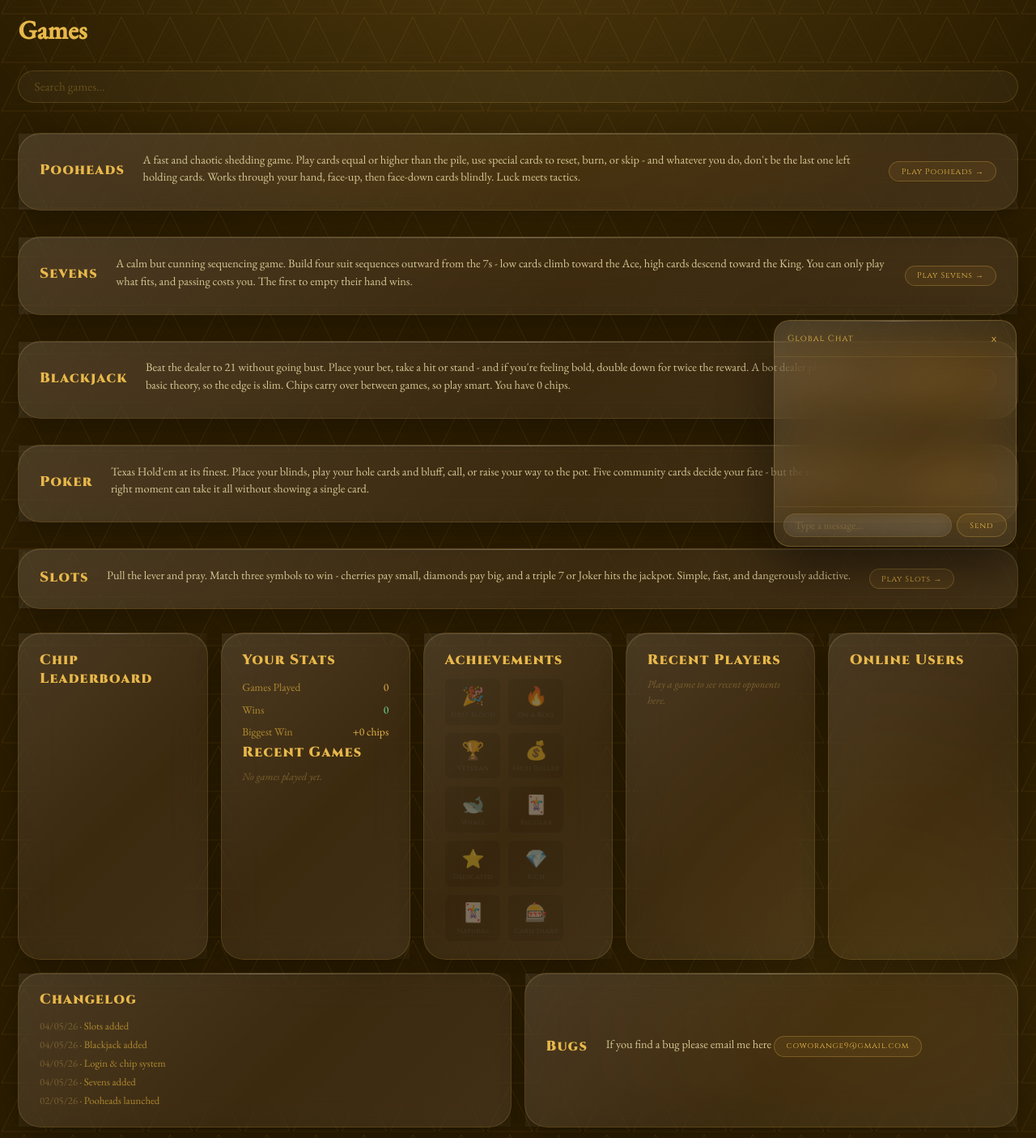
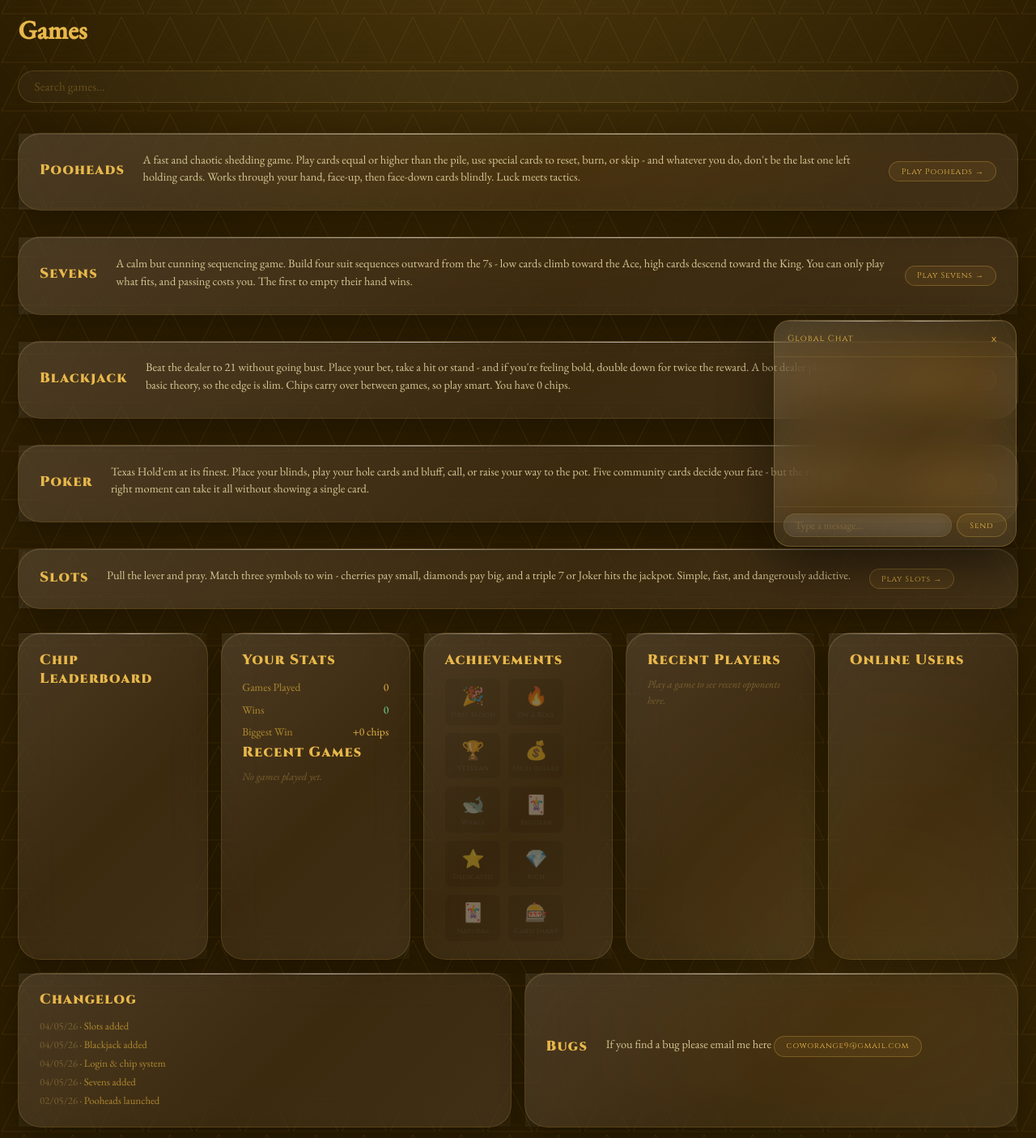
Before and after one commit to TheOrangeCow/library, a Flask app: page / in a window 1280 px wide. Shown: the part 101-1506 px from the top of the page at 81% size. Run offline with Flask 3, Linux system fonts and the light colour scheme; the visitor is signed in with stand-in values (Sample User, id 1); some libraries are stand-ins or nearby versions.

Commit message:
Update style.css

```diff
--- a/static/style.css
+++ b/static/style.css
@@ -11,7 +11,7 @@
     --radius: 6px;
     --glass-bg: rgba(255, 255, 255, 0.085);
     --glass-border: rgba(232, 184, 75, 0.22);
-    --glass-highlight: rgba(255, 255, 255, 0.13);
+    --glass-highlight: rgba(255, 255, 255, 0.6);
     --glass-shadow: 0 8px 40px rgba(0, 0, 0, 0.45), 0 0 0 0.5px rgba(232, 184, 75, 0.15);
     --glass-blur: blur(28px) saturate(1.5);
 }
@@ -111,6 +111,10 @@ body {
 #lobby-box>* {
     position: relative;
     z-index: 2;
+}
+
+.glass{
+    overflow: hiden;
 }
 
 
@@ -305,7 +309,7 @@ button.index:hover {
 
     padding: 1.3rem 1.6rem;
     border-radius: 28px;
-
+    isolation: isolate;
     background: rgba(255, 255, 255, 0.06);
     border: 1px solid rgba(232, 184, 75, 0.18);
     overflow: visible;
```
